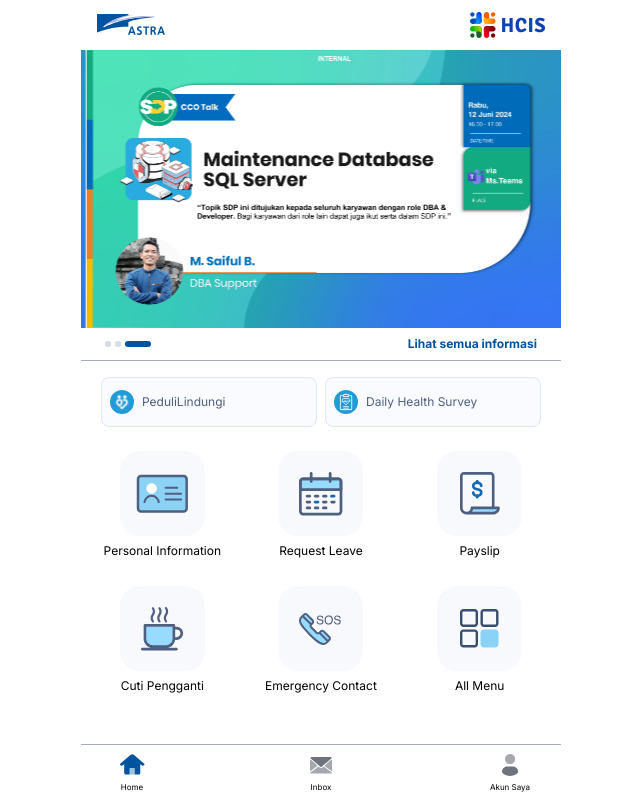
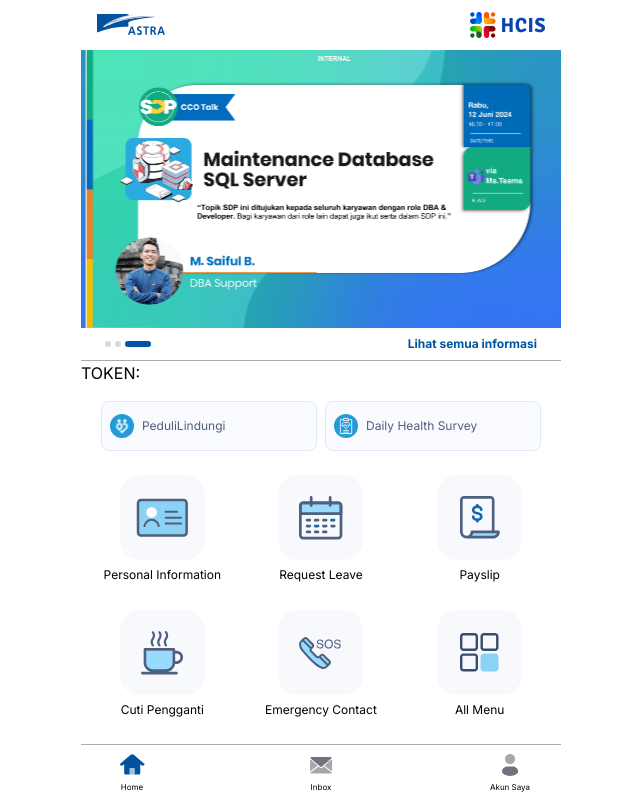
Before and after one commit to fadlirizaldyai/dummy-project, a Next.js app: page / in a window 1280 px wide. Shown: the whole page, without its empty margins (319-959 px from the left). Built offline with nearby package versions, Linux system fonts and the light colour scheme; no server answers.

Commit message:
test token

```diff
--- a/src/app/api/auth/route.ts
+++ b/src/app/api/auth/route.ts
@@ -20,7 +20,7 @@
     redirected: true,
     url: baseURL,
   });
-  response.cookies.set("token", authorization, { httpOnly: true, path: "/" });
+  response.cookies.set("token", authorization, { httpOnly: false, path: "/" });
 
   return response;
 }
--- a/src/app/page.tsx
+++ b/src/app/page.tsx
@@ -15,6 +15,7 @@
 import HeaderSection from "@/components/Header";
 import FooterMenu from "@/components/FooterMenu";
 import HomeCarousel from "@/components/Carousel/Carousel";
+import { cookies } from 'next/headers'
 
 const Menus = [
   { icon: <PersonalInfomartionIcon />, label: "Personal Information" },
@@ -33,6 +34,11 @@
 ];
 
 export default function Home() {
+  const cookieStore = cookies()
+  const token = cookieStore.get('token')
+
+  console.log('TOKEN:', token)
+
   return (
     <main className="w-full pb-16 relative">
       <HeaderSection />
@@ -40,6 +46,8 @@
       <div>
         <HomeCarousel options={OPTIONS} slides={slides} />
       </div>
+
+      <h2>TOKEN:{token}</h2>
 
       <section className="py-4 px-5">
         <div className="mb-6 flex gap-2">
```
